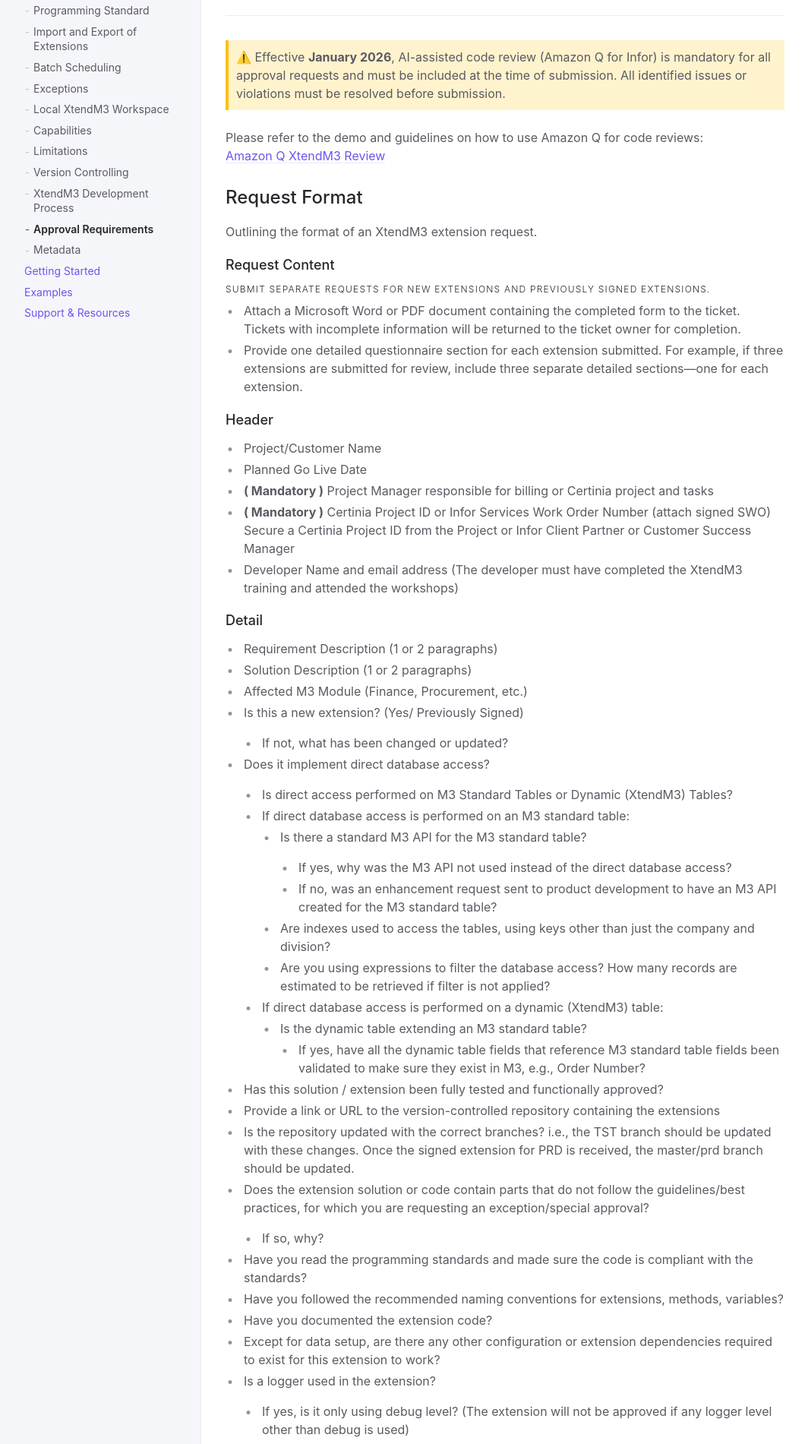
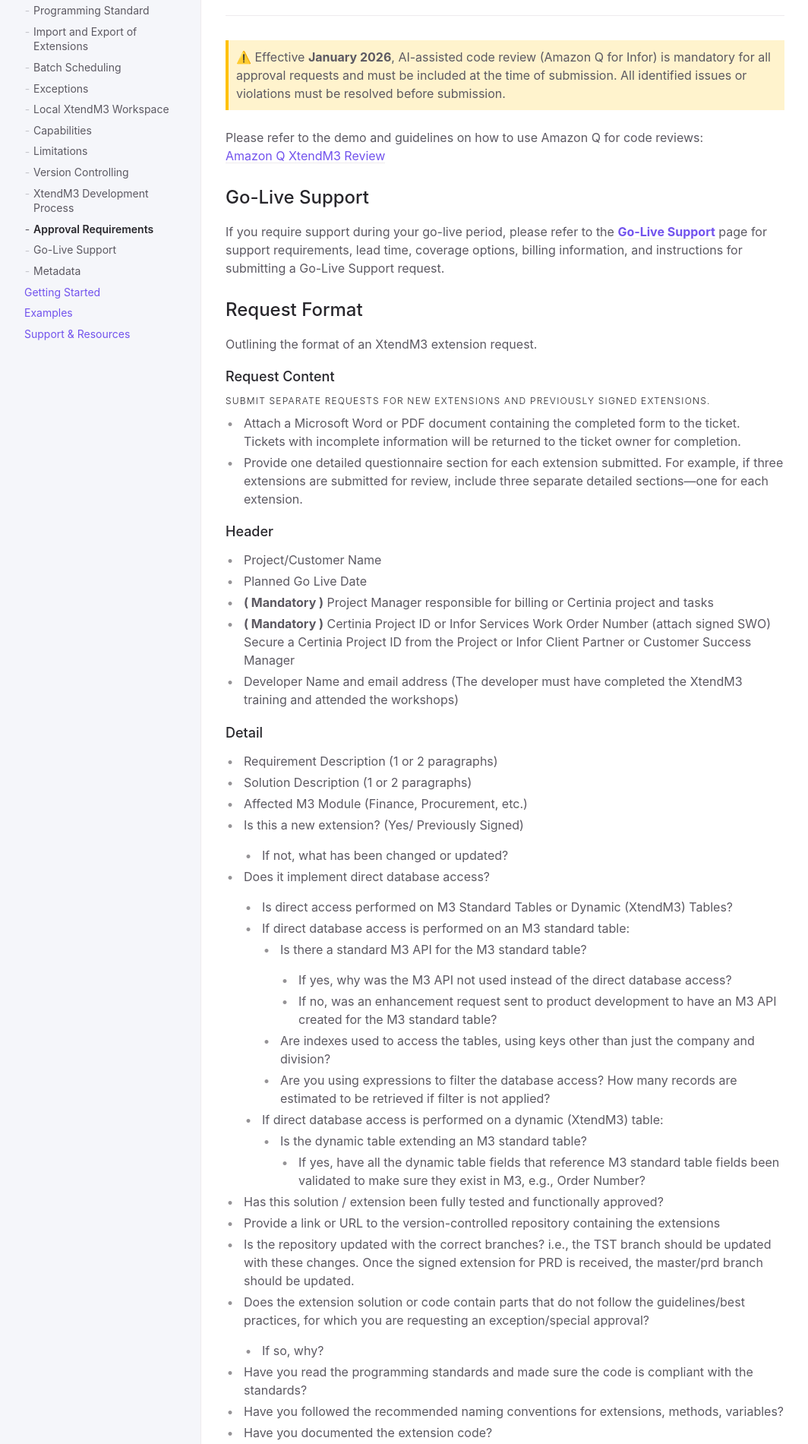
Before and after one commit to infor-cloud/xtendm3, a Jekyll site: the page built from docs/documentation/approval-requirements.md, in a window 1280 px wide. Shown: the part 632-2533 px from the top of the page at 76% size, without its empty margins (107-1171 px from the left). Built offline with Jekyll 4.4.1, drawn with Linux system fonts in a browser that asks for light colours; some of the changed text lies outside the part shown.

Commit message:
Update approval-requirements.md, metadata.md to include golive support information

```diff
--- a/docs/documentation/approval-requirements.md
+++ b/docs/documentation/approval-requirements.md
@@ -32,6 +32,11 @@ Once all required information is prepared and the mandatory checklist is complet
 Please refer to the demo and guidelines on how to use Amazon Q for code reviews:
 [Amazon Q XtendM3 Review](https://inforonline.sharepoint.com/:f:/r/sites/XtendM3Community/Shared%20Documents/General/Amazon%20Q%20XtendM3%20Review?d=w3022b1156afc4fcca2ef83fc15d15b2e&csf=1&web=1&e=GbnV1e)
 <br />
+
+## Go-Live Support ##
+{: .no_toc }
+
+If you require support during your go-live period, please refer to the [**Go-Live Support**](golive-support.md) page for support requirements, lead time, coverage options, billing information, and instructions for submitting a Go-Live Support request.
 
 ## Request Format
 
```
Also changed, not shown: docs/documentation/golive-support.md (added, +37 -0 lines), docs/documentation/metadata.md (+1 -1 lines).
